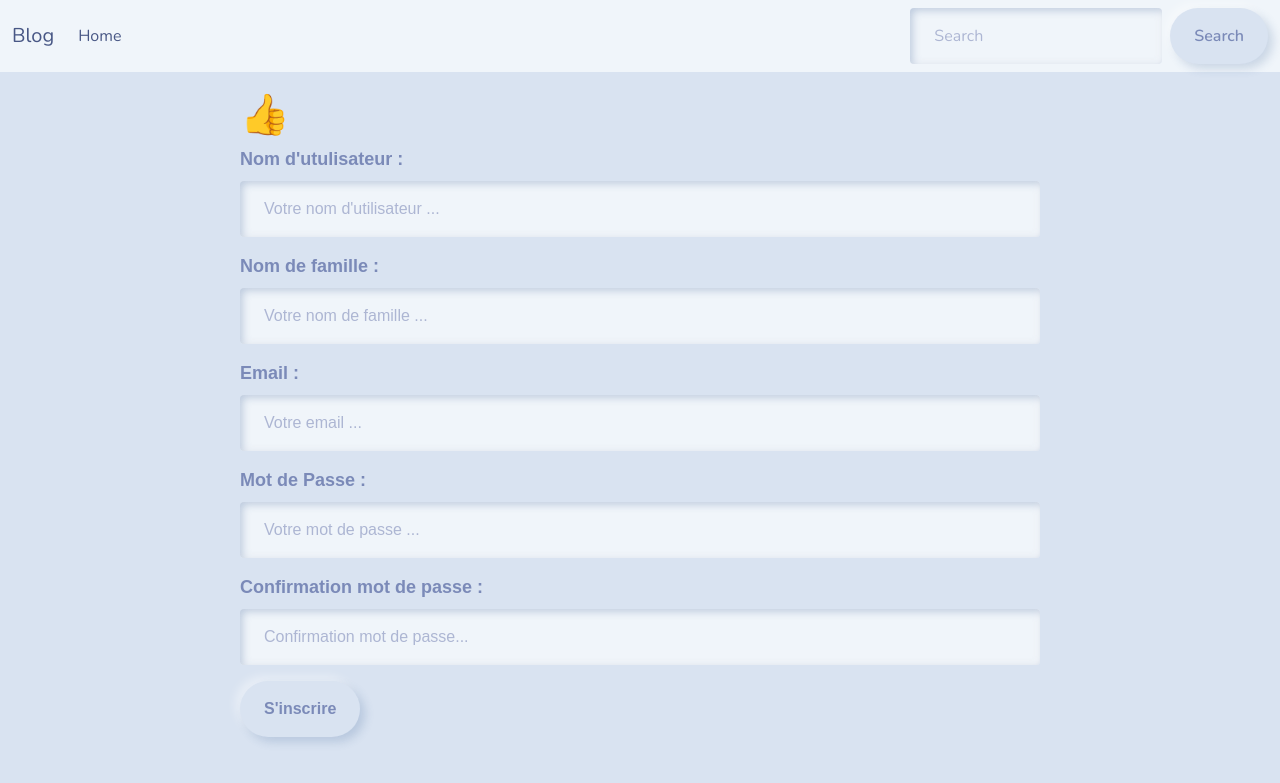
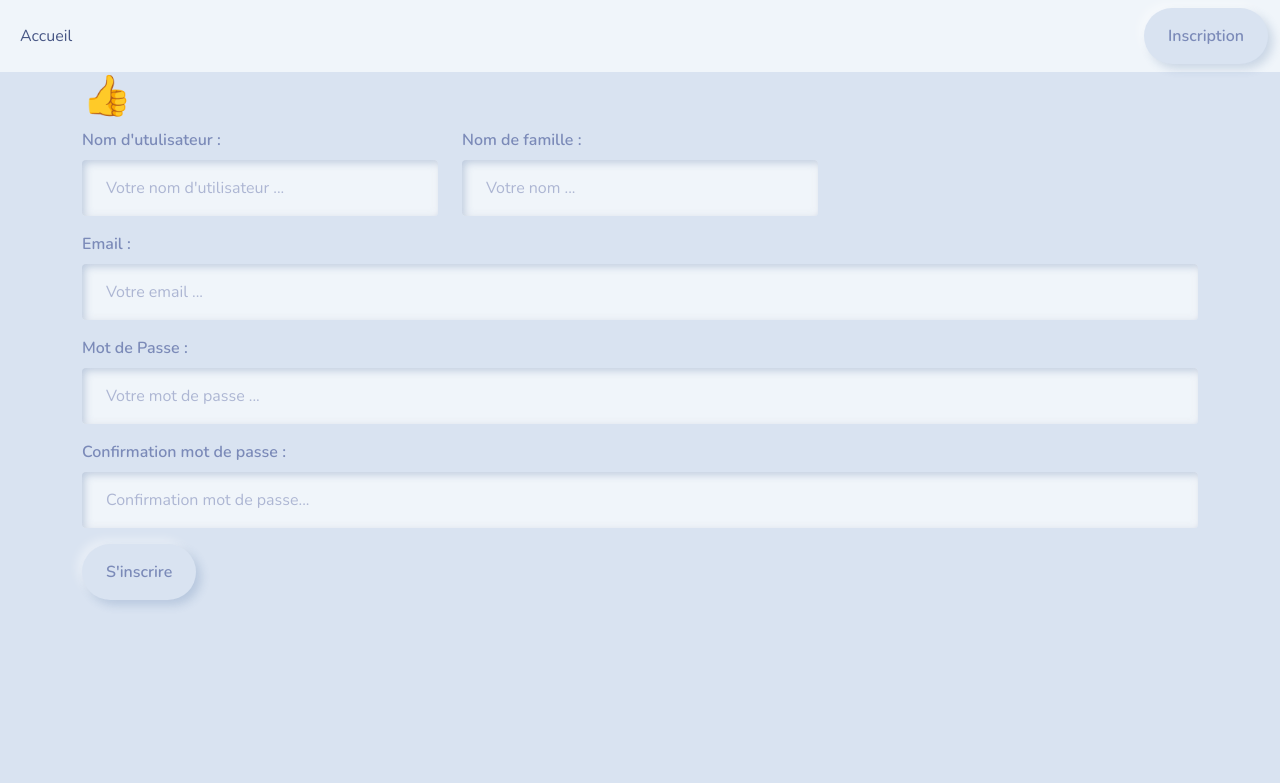
Before and after one commit to Demonda64/API-JSTORE, a Symfony app: template templates/security/index.html.twig in a window 1280 px wide. Shown: the top 783 px of the page. Run offline with Twig, Linux system fonts and the light colour scheme; the template is opened without the code that fills it, so the values that code supplies are empty; form fields are guessed from the names that the template uses; some libraries are stand-ins or nearby versions.

Commit message:
implémentation de l'inscription d'un utilisateur

```diff
--- a/composer.json
+++ b/composer.json
@@ -24,6 +24,7 @@
         "symfony/proxy-manager-bridge": "5.4.*",
         "symfony/runtime": "5.4.*",
         "symfony/twig-bundle": "5.4.*",
+        "symfony/validator": "5.4.*",
         "symfony/yaml": "5.4.*",
         "twig/extra-bundle": "^2.12|^3.0",
         "twig/twig": "^2.12|^3.0"
--- a/src/Form/RegisterType.php
+++ b/src/Form/RegisterType.php
@@ -16,7 +16,7 @@ class RegisterType extends AbstractType
             ->add('username')
             ->add('lastname')
             ->add('email')
-            ->add('password', PasswordType::class) //Cacher MDP
+            ->add('password', PasswordType::class)
             ->add('passwordConfirm', PasswordType::class)
         ;
     }
--- a/templates/base.html.twig
+++ b/templates/base.html.twig
@@ -9,27 +9,22 @@
     </head>
     <body>
     <header>
+
     <nav class="navbar navbar-expand-lg navbar-light bg-light">
   <div class="container-fluid">
-    <a class="navbar-brand" href="{{ path ('home')}}">Blog</a>
-    <button class="navbar-toggler" type="button" data-bs-toggle="collapse" data-bs-target="#navbarColor03" aria-controls="navbarColor03" aria-expanded="false" aria-label="Toggle navigation">
-      <span class="navbar-toggler-icon"></span>
-    </button>
-
     <div class="collapse navbar-collapse" id="navbarColor03">
       <ul class="navbar-nav me-auto">
         <li class="nav-item">
-          <a class="nav-link active" href="{{ path ('home')}}">Home
+          <a class="nav-link active" href="{{ path ('home')}}">Accueil
             <span class="visually-hidden">(current)</span>
           </a>
         </li>
           </div>
         </li>
       </ul>
-      <form class="d-flex">
-        <input class="form-control me-sm-2" type="text" placeholder="Search">
-        <button class="btn btn-secondary my-2 my-sm-0" type="submit">Search</button>
-      </form>
+
+      <a href="{{ path('app_security_register')}}" class="btn btn-success">Inscription</a>
+
     </div>
   </div>
 </nav>
--- a/templates/security/index.html.twig
+++ b/templates/security/index.html.twig
@@ -3,32 +3,41 @@
 {% block title %}Formulaire d'inscription{% endblock %}
 
 {% block body %}
-<style>
-    .example-wrapper { margin: 1em auto; max-width: 800px; width: 95%; font: 18px/1.5 sans-serif; }
-    .example-wrapper code { background: #F5F5F5; padding: 2px 6px; }
-</style>
 
-<div class="example-wrapper">
+
+<div class="container">
 <h1> {{ controller_name }} 👍</h1>
 
 {{ form_start(form) }}
 
+        <div class="row">
+                <div class="col-md-4">
                 {{ form_row(form.username, {'label':"Nom d'utulisateur : ", 'attr':{
                 'placeholder':"Votre nom d'utilisateur ..."
         }}) }}
+                </div>
+                <div class="col-md-4">
                 {{ form_row(form.lastname, {'label':"Nom de famille : ", 'attr':{
-                'placeholder':"Votre nom de famille ..."
+                'placeholder':"Votre nom ..."
         }}) }}
+                </div>
+        </div>
+        <div class="row">
+                <div class="col-12">
                 {{ form_row(form.email, {'label':"Email : ", 'attr':{
                 'placeholder':"Votre email ..."
-        }}) }}
+        }}) }}</div>
+                <div class="col-12">
                 {{ form_row(form.password, {'label':"Mot de Passe : ", 'attr':{
                 'placeholder':"Votre mot de passe ..."
-        }}) }}
+        }}) }}</div>
+                <div class="col-12">
                 {{ form_row(form.passwordConfirm, {'label':"Confirmation mot de passe : ", 'attr':{
                 'placeholder':"Confirmation mot de passe..."
-        }}) }}
-        <button class="btn btn-success">S'inscrire</button>
+        }}) }}</div>
+        </div>
+
+        <button type="submit" class="btn btn-success">S'inscrire</button>
 {{ form_end(form) }}
 </div>
 {% endblock %}
```
Also changed, not shown: src/Controller/SecurityController.php (+22 -3 lines), src/Entity/User.php (+11 -1 lines), 3 other files. Lines whose indentation alone changed are shown as unchanged.
